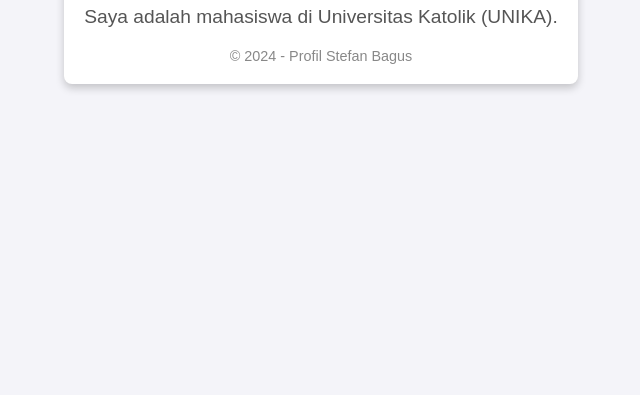
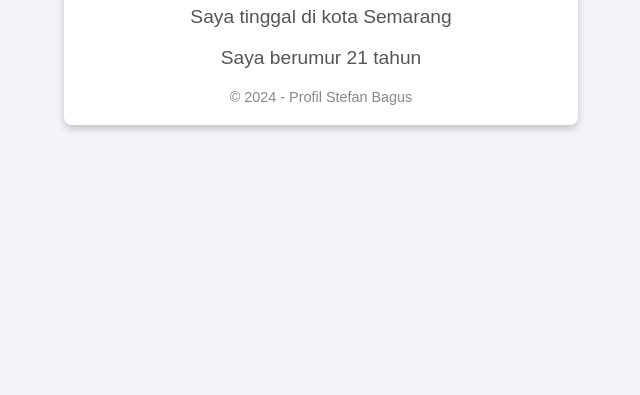
Before and after one commit to StefanBagus/tugas_remote2, a plain HTML site: page index.html in a window 1280 px wide. Shown: the part 405-800 px from the top of the page, without its empty margins (319-959 px from the left). Drawn offline with Linux system fonts and the light colour scheme.

Commit message:
menambahkan paragraf

```diff
--- a/index.html
+++ b/index.html
@@ -40,6 +40,9 @@
     <div class="container">
         <h1>Halo, Nama Saya Stefan Bagus</h1>
         <p>Saya adalah mahasiswa di Universitas Katolik (UNIKA).</p>
+        <p>Saya tinggal di kota Semarang</p>
+        <p>Saya berumur 21 tahun</p>
+
         <div class="footer">
             &copy; 2024 - Profil Stefan Bagus
         </div>
```
